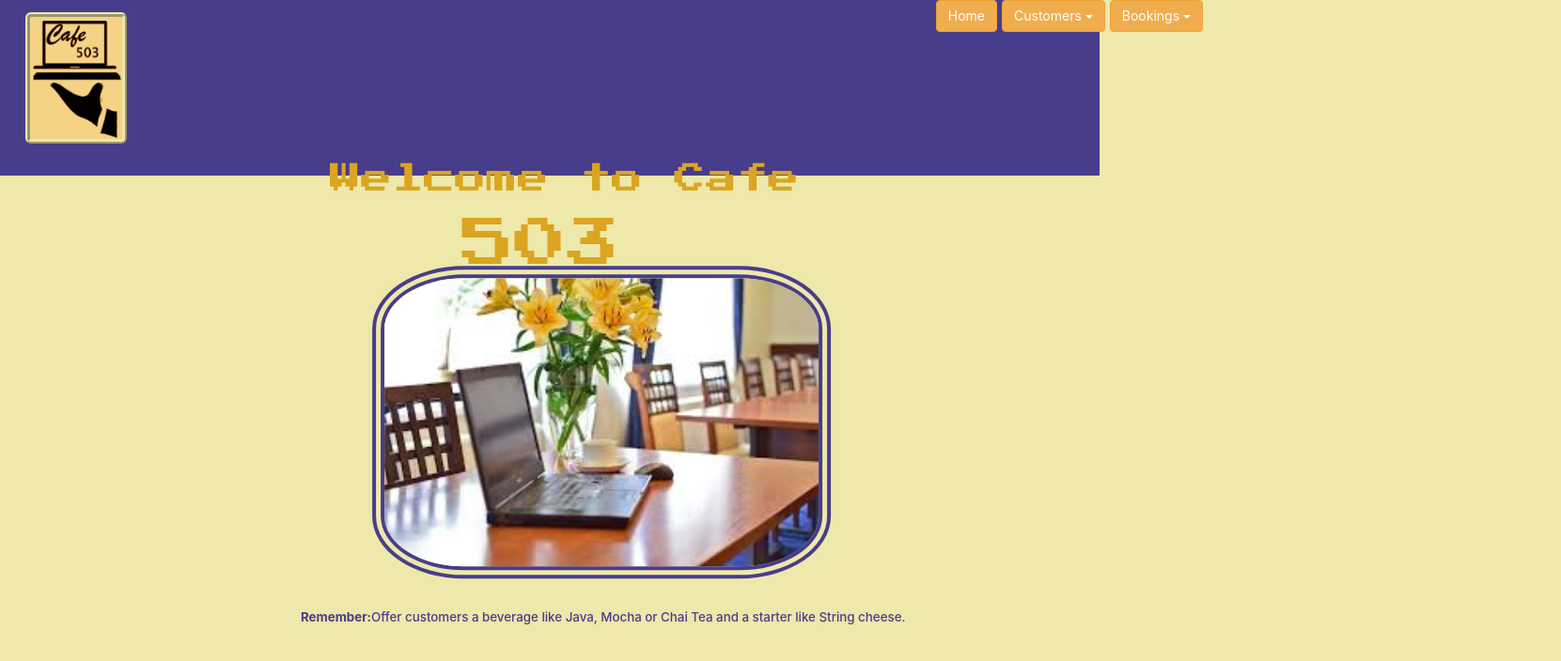
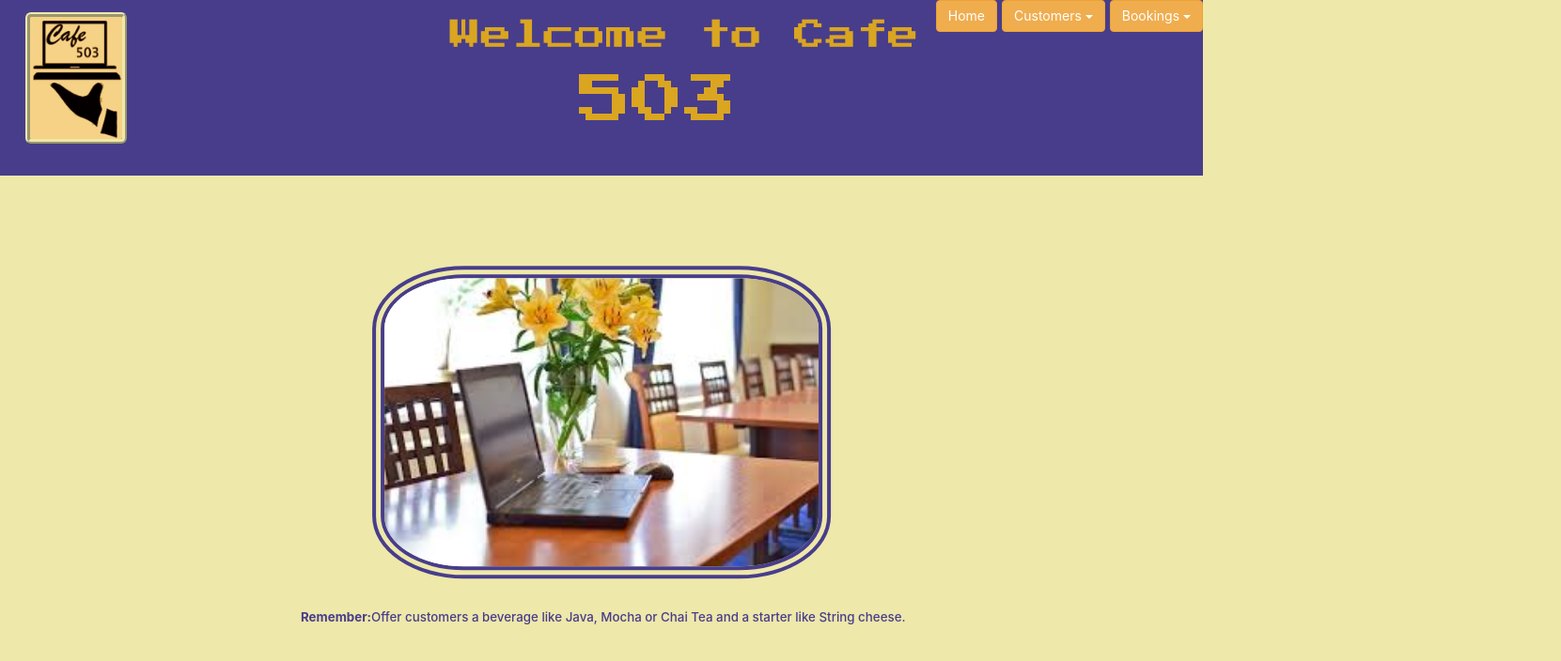
Before and after one commit to ShanzyHolm/Restaurant_Java_Project_FrontEnd, a React (Create React App) app in the folder restaurant_front/: page / in a window 1280 px wide. Shown: the top 704 px of the page at 94% size, 1661 px wide, since content can reach past the window. Built offline with nearby package versions, Linux system fonts and the light colour scheme.

Commit message:
fix navbar styling and position

```diff
--- a/restaurant_front/src/index.css
+++ b/restaurant_front/src/index.css
@@ -20,11 +20,20 @@ code {
 /* HEADER AND NAVIGATION BAR */
 
 header {
-  position: absolute;
-  /* display: flex; */
+  position: fixed;
+  top: 0;
+  left: 0;
+  right: 0;
+  display: flex;
   background-color: darkslateblue;
   height: 140pt;
-  /* width: 100%; */
+  width: 100%;
+}
+
+.buttons {
+  position: fixed;
+  right: 0;
+  top: 0;
 }
 
 h1 {
@@ -74,12 +83,6 @@ img.home {
   margin-top: 10pt;
   border: 5px palegoldenrod;
   border-style:ridge;
-}
-
-.buttons {
-  position: fixed;
-  right: 0;
-  top: 0;
 }
 
 .navBar {
```
